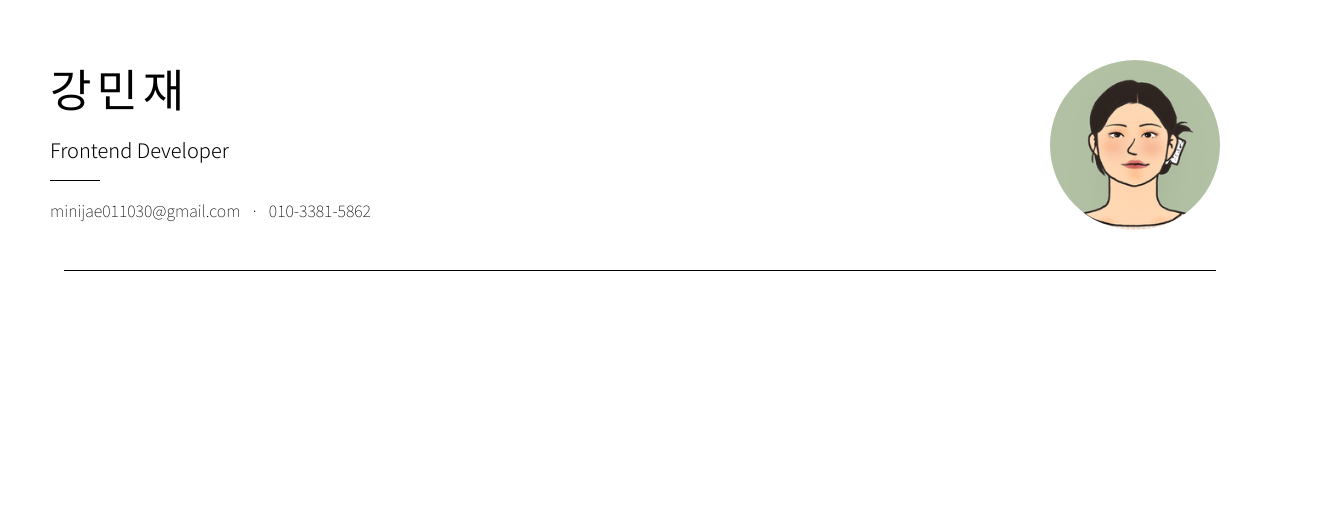
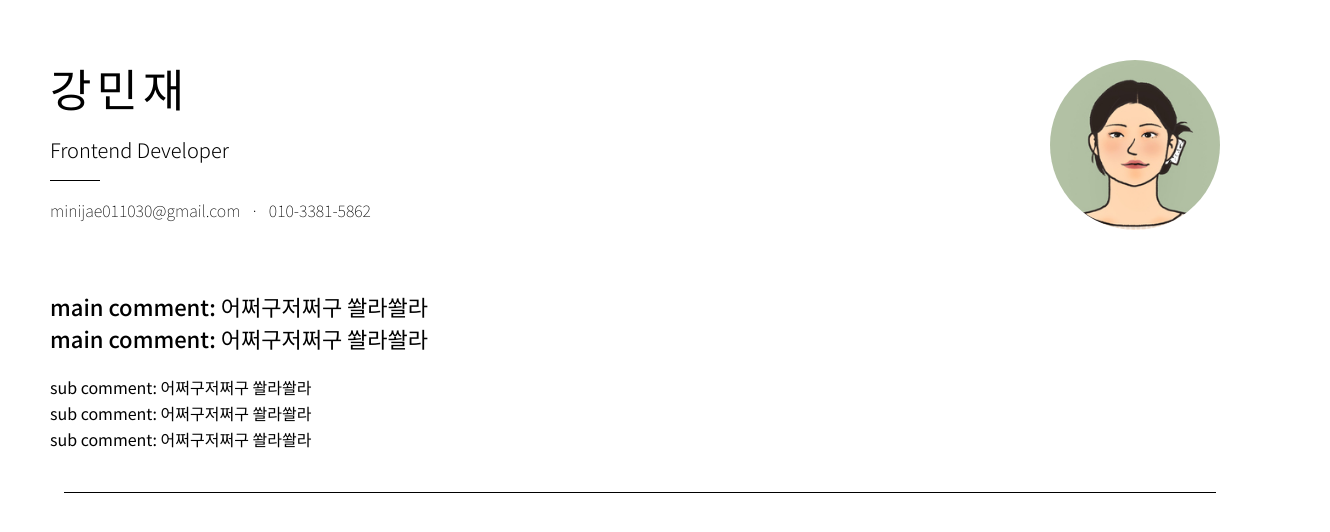
Before and after one commit to minijae011030/Resume, a React (Create React App) app: page / in a window 1280 px wide. Shown: the top 532 px of the page, 1330 px wide, since content can reach past the window. Built offline with nearby package versions, Linux system fonts and the light colour scheme.

Commit message:
introduce section

```diff
--- a/src/Home/Home.jsx
+++ b/src/Home/Home.jsx
@@ -1,10 +1,12 @@
 import HorizonLine from "./component/HorizonLIne";
+import Introduce from "./component/Introduce";
 import Profile from "./component/Profile";
 
 function Home() {
   return (
     <div>
       <Profile />
+      <Introduce />
       <HorizonLine />
     </div>
   );
--- /dev/null
+++ b/src/Home/component/Introduce.jsx
@@ -0,0 +1,19 @@
+import styles from "../styles/home.module.css";
+
+function Introduce() {
+  return (
+    <div className={styles.introduce}>
+      <div className={styles.main_comment}>
+        <p>main comment: 어쩌구저쩌구 쏼라쏼라</p>
+        <p>main comment: 어쩌구저쩌구 쏼라쏼라</p>
+      </div>
+      <div className={styles.sub_comment}>
+        <p>sub comment: 어쩌구저쩌구 쏼라쏼라</p>
+        <p>sub comment: 어쩌구저쩌구 쏼라쏼라</p>
+        <p>sub comment: 어쩌구저쩌구 쏼라쏼라</p>
+      </div>
+    </div>
+  );
+}
+
+export default Introduce;
--- a/src/Home/styles/home.module.css
+++ b/src/Home/styles/home.module.css
@@ -48,7 +48,6 @@
 
   > .info {
     margin: 10px 0;
-
     gap: 10px;
 
     > p {
@@ -89,3 +88,26 @@
   height: 150px;
   margin: 20px 60px 0 0;
 }
+
+/* introduce */
+.introduce {
+  margin: 20px 0 40px 0;
+  width: 100%;
+  padding: 0 0 0 50px;
+}
+
+.main_comment {
+  margin: 0 0 20px 0;
+  > p {
+    font-size: 22px;
+    font-weight: 500;
+    line-height: 32px;
+  }
+}
+
+.sub_comment {
+  > p {
+    font-size: 16px;
+    line-height: 26px;
+  }
+}
```
